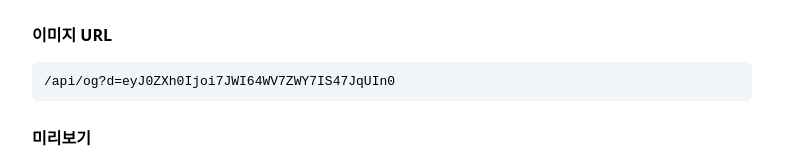
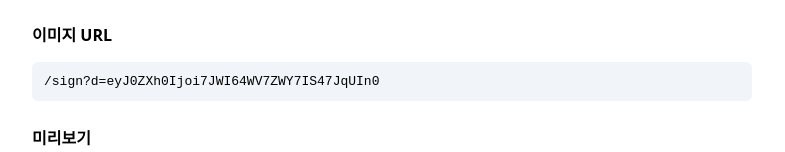
Before and after one commit to wishdevs/sign-img, a Next.js app: page / in a window 1280 px wide. Shown: the part 197-349 px from the top of the page, without its empty margins (248-1033 px from the left). Built offline with nearby package versions, Linux system fonts and the light colour scheme.

Commit message:
refactor: 이미지 라우트 경로 /api/og → /sign 변경

```diff
--- a/app/page.tsx
+++ b/app/page.tsx
@@ -12,7 +12,7 @@ function encodePayload(text: string): string {
 export default function Home() {
   const [text, setText] = useState("안녕하세요");
   const encoded = encodePayload(text);
-  const url = `/api/og?d=${encoded}`;
+  const url = `/sign?d=${encoded}`;
 
   return (
     <main style={{ maxWidth: 720, margin: "60px auto", padding: "0 20px" }}>
```
Also changed, not shown: app/sign/route.tsx (renamed from app/api/og/route.tsx).
